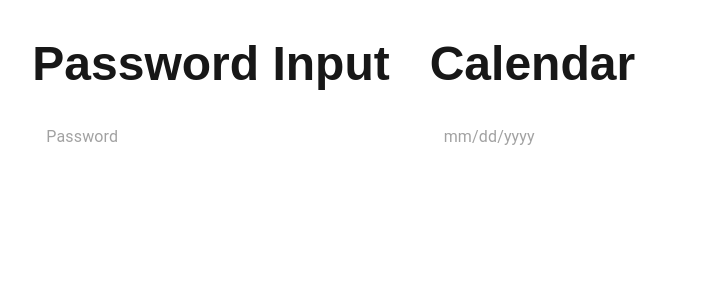
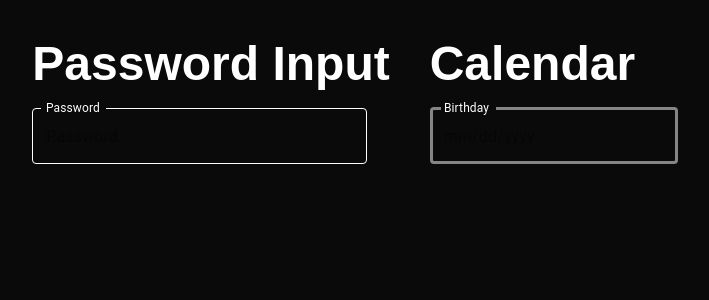
Before and after one commit to jeiling/nextJsAndVercel, a Next.js app: page / in a window 1280 px wide. Shown: the top 300 px of the page, without its empty margins (285-994 px from the left). Built offline with nearby package versions, Linux system fonts and the light colour scheme.

Commit message:
fix: remove color from body

```diff
--- a/src/app/globals.css
+++ b/src/app/globals.css
@@ -15,8 +15,7 @@
 }
 
 body {
-  color: var(--foreground);
-  background: var(--background);
+  background: #0a0a0a;
   font-family: Arial, Helvetica, sans-serif;
 }
 
--- a/src/app/page.tsx
+++ b/src/app/page.tsx
@@ -7,11 +7,11 @@
   return (
     <div className="flex gap-x-10">
       <div className="flex flex-col gap-y-5">
-        <div className="font-bold text-5xl">Password Input</div>
+        <div className="font-bold text-5xl text-white">Password Input</div>
         <PasswordInput />
       </div>
       <div className="flex flex-col gap-y-5">
-        <div className="font-bold text-5xl">Calendar</div>
+        <div className="font-bold text-5xl text-white">Calendar</div>
         <Calendar />
       </div>
     </div>
```
